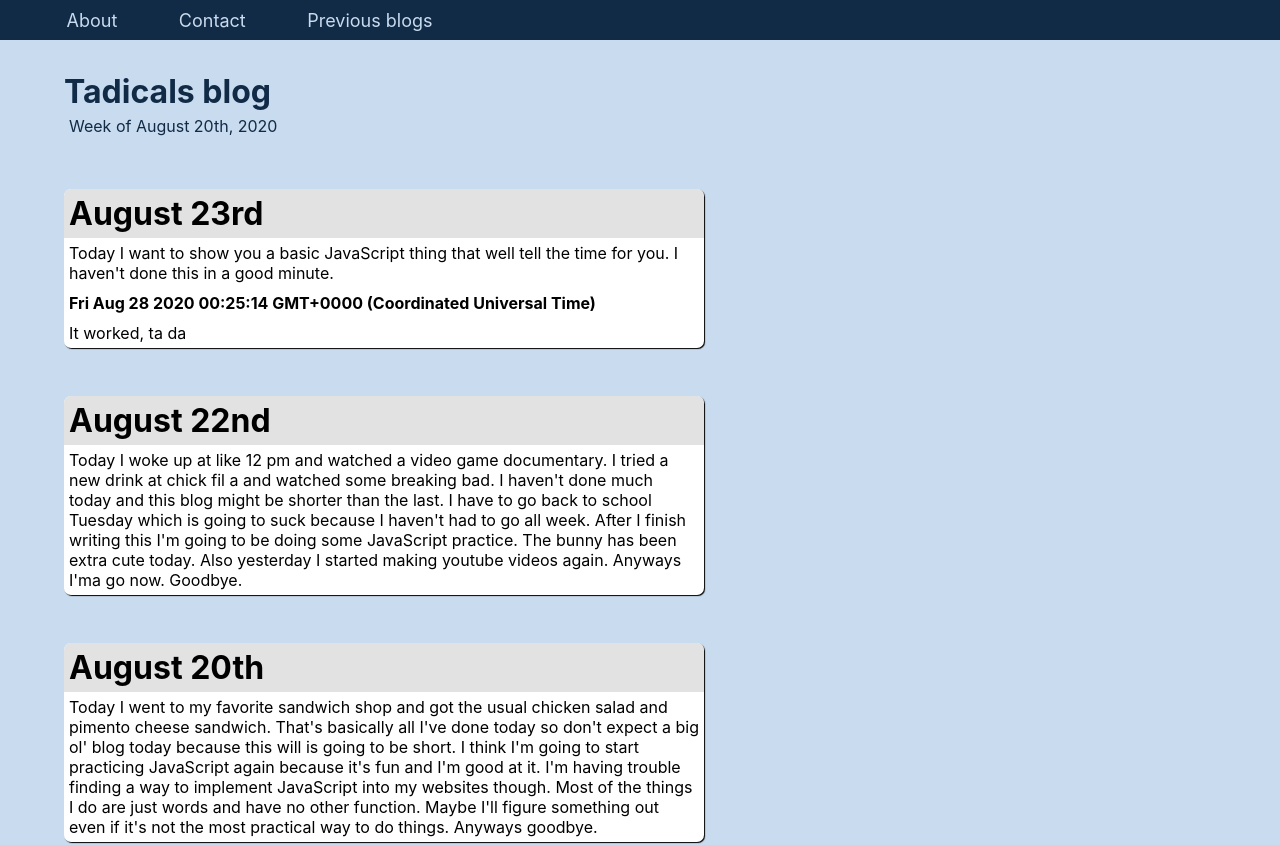
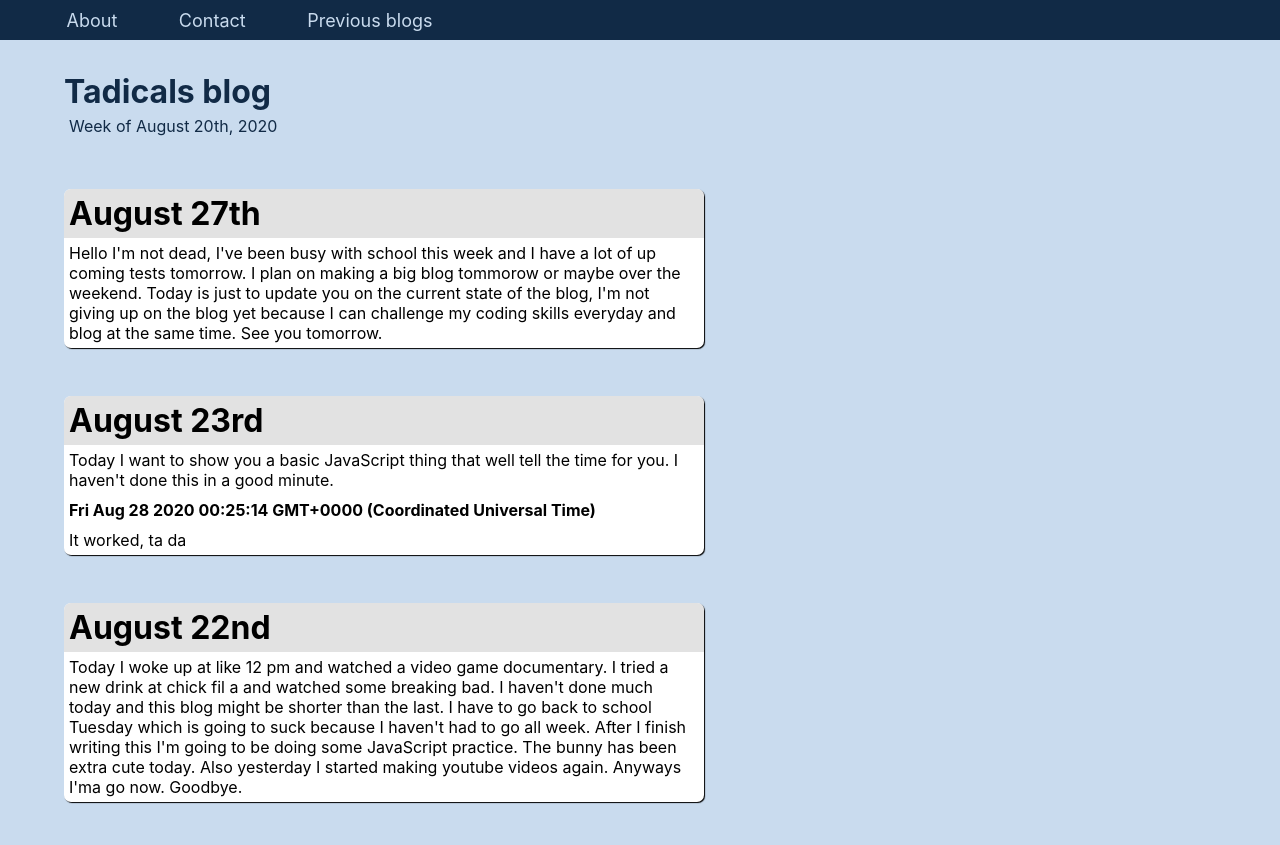
Before and after one commit to Tadical/Tadical.github.io, a plain HTML site: page index.html in a window 1280 px wide. Shown: the top 845 px of the page. Drawn offline with Linux system fonts and the light colour scheme.

Commit message:
Update index.html

```diff
--- a/index.html
+++ b/index.html
@@ -132,7 +132,8 @@
 
                      </div>
                      <div class="blogs">
-
+                      <h1>August 27th</h1>
+                      <p>Hello I'm not dead, I've been busy with school this week and I have a lot of up coming tests tomorrow. I plan on making a big blog tommorow or maybe over the weekend. Today is just to update you on the current state of the blog, I'm not giving up on the blog yet because I can challenge my coding skills everyday and blog at the same time. See you tomorrow.</p>
                      </div>
                      <div class="blogs">
                        <h1>August 23rd</h1>
```
